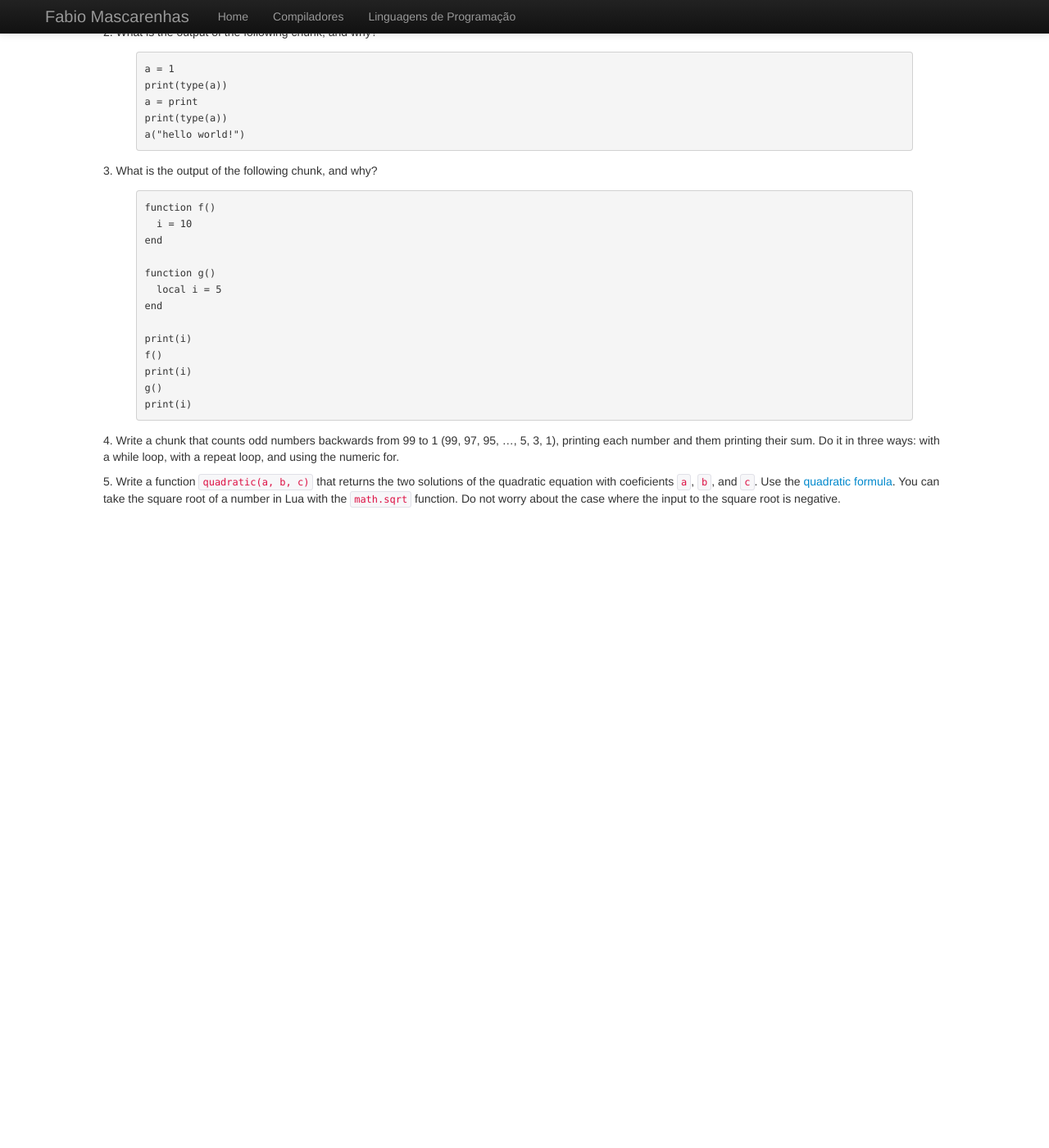
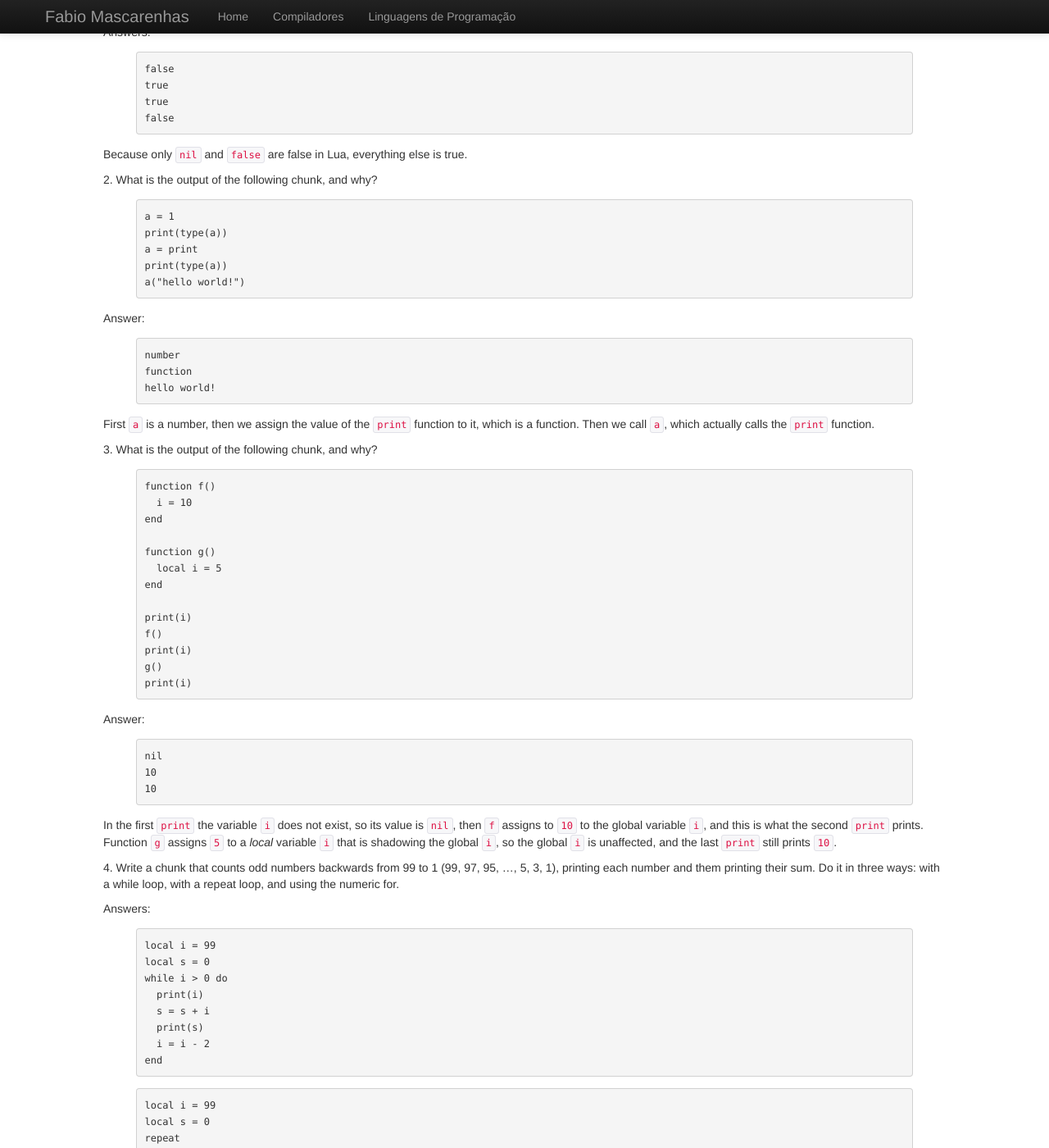
Before and after one commit to fabiomascarenhas/fabiomascarenhas.github.com, a Jekyll site: the page built from lua/homework1.md, in a window 1280 px wide and 1400 px high, scrolled down 270 px. Shown: the whole window at 82% size. Built offline with Jekyll 4.4.1, drawn with Linux system fonts in a browser that asks for light colours; before the commit the page ends 900 px from its top, so only the background shows below that; some of the changed text lies outside the part shown.

Commit message:
class notes lua course class 6

```diff
--- a/lua/homework1.md
+++ b/lua/homework1.md
@@ -16,9 +16,20 @@ you have learned in class.
 {% highlight lua %}
 if nil then print ("true") else print ("false") end
 if 0 then print ("true") else print ("false") end
-if "" then print ("true") else print ("fakse") end
+if "" then print ("true") else print ("false") end
 if false then print ("true") else print ("false") end
 {% endhighlight %}
+
+Answers:
+
+{% highlight lua %}
+false
+true
+true
+false
+{% endhighlight %}
+
+Because only `nil` and `false` are false in Lua, everything else is true.
 
 2\. What is the output of the following chunk, and why?
 
@@ -29,6 +40,17 @@ a = print
 print(type(a))
 a("hello world!")
 {% endhighlight %}
+
+Answer:
+
+{% highlight lua %}
+number
+function
+hello world!
+{% endhighlight %}
+
+First `a` is a number, then we assign the value of the `print` function to it,
+which is a function. Then we call `a`, which actually calls the `print` function.
 
 3\. What is the output of the following chunk, and why?
 
@@ -48,12 +70,66 @@ g()
 print(i)
 {% endhighlight %}
 
+Answer:
+
+{% highlight lua %}
+nil
+10
+10
+{% endhighlight %}
+
+In the first `print` the variable `i` does not exist, so its value is `nil`,
+then `f` assigns to `10` to the global variable `i`, and this is what the second
+`print` prints. Function `g` assigns `5` to a *local* variable `i` that is shadowing
+the global `i`, so the global `i` is unaffected, and the last `print` still prints `10`.
+
 4\. Write a chunk that counts odd numbers backwards from 99 to 1
 (99, 97, 95, ..., 5, 3, 1), printing each number and them printing their sum.
 Do it in three ways: with a while loop, with a repeat loop, and using the numeric for.
+
+Answers:
+
+{% highlight lua %}
+local i = 99
+local s = 0
+while i > 0 do
+  print(i)
+  s = s + i
+  print(s)
+  i = i - 2
+end
+{% endhighlight %}
+
+{% highlight lua %}
+local i = 99
+local s = 0
+repeat
+  print(i)
+  s = s + i
+  print(s)
+  i = i - 2
+until i == 0
+{% endhighlight %}
+
+{% highlight lua %}
+local s = 0
+for i = 99, 1, -2 do
+  print(i)
+  s = s + i
+  print(s)
+end
+{% endhighlight %}
 
 5\. Write a function `quadratic(a, b, c)` that returns the two solutions
 of the quadratic equation with coeficients `a`, `b`, and `c`. Use
 the [quadratic formula](http://0.tqn.com/d/create/1/0/i/9/9/-/Quadratic.formula.jpg).
 You can take the square root of a number in Lua with the `math.sqrt` function.
 Do not worry about the case where the input to the square root is negative.
+
+{% highlight lua %}
+function quadratic(a, b, c)
+  local sqr_delta = math.sqrt(b * b - 4 * a * c)
+  local two_a = 2 * a
+  return (-b + sqr_delta)/two_a, (-b - sqr_delta)/two_a
+end
+{% endhighlight %}
```
Also changed, not shown: lua/homework2.md (+61 -0 lines), lua/homework3.md (added, +23 -0 lines), lua/index.md (+5 -2 lines), 3 other files.
